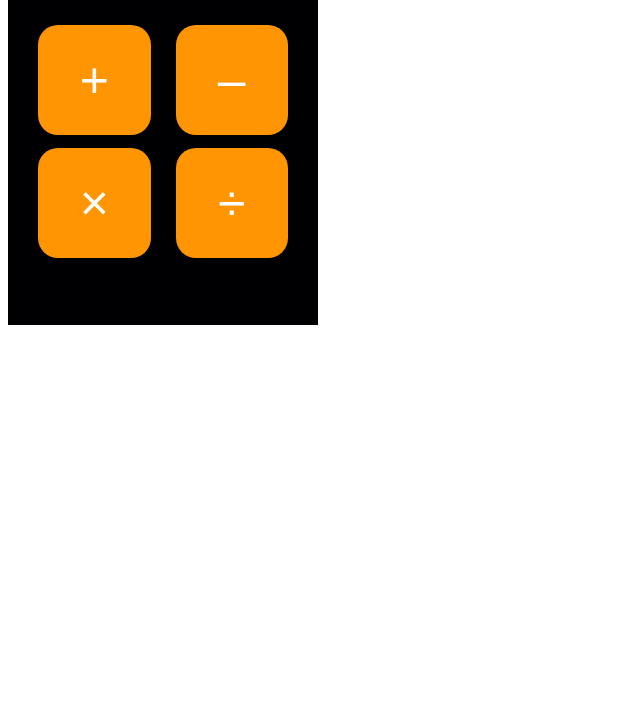
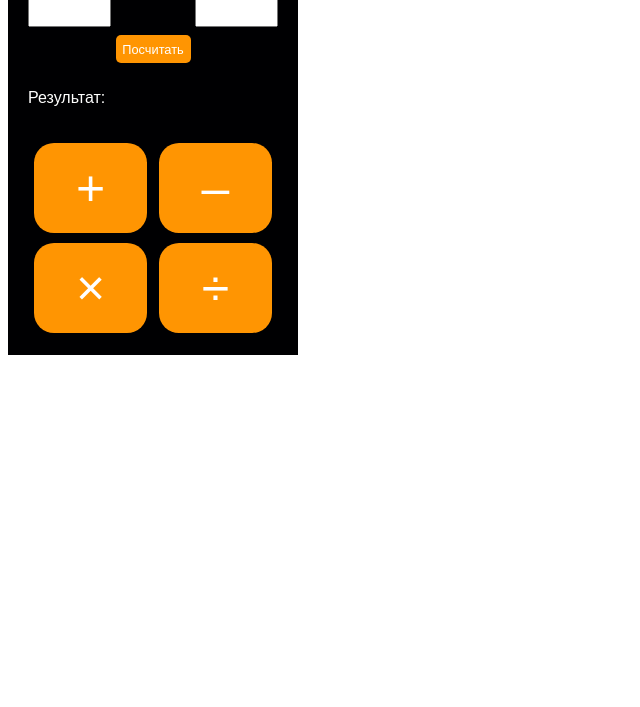
Before and after one commit to anevd/calculator, a plain HTML site: page index.html in a window 1280 px wide. Shown: the part 93-800 px from the top of the page, without its empty margins (0-640 px from the left). Drawn offline with Linux system fonts and the light colour scheme.

Commit message:
added inputs

```diff
--- a/index.html
+++ b/index.html
@@ -10,11 +10,21 @@
 	<body>
 		<section class="calculator">
 			<h1 class="title">Калькулятор</h1>
-			<div class="content">
-				<button class="button" onClick="sumResult()">+</button>
-				<button class="button" onClick="subtractionResult()">–</button>
-				<button class="button" onClick="multiplicationResult()">&times;</button>
-				<button class="button" onClick="divisionResult()">&divide;</button>
+			<div class="calculation">
+				<input type="text" class="input firstNum" />
+				<div class="symbol"></div>
+				<input type="text" class="input secondNum" />
+			</div>
+			<button class="button" onclick="calculateResult()">Посчитать</button>
+			<div class="result">
+				<h2 class="title_result">Результат:</h2>
+				<div class="result__area"></div>
+			</div>
+			<div class="sign">
+				<button class="button sign__btn plus" value="+" onclick="plus()">+</button>
+				<button class="button sign__btn minus" value="–" onclick="minus()">–</button>
+				<button class="button sign__btn times" value="&times;" onclick="times()">&times;</button>
+				<button class="button sign__btn divide" value="&divide;" onclick="divide()">&divide;</button>
 			</div>
 		</section>
 		<script src="index.js"></script>
--- a/index.js
+++ b/index.js
@@ -1,27 +1,40 @@
-function sumResult() {
-	let a = +prompt("Введите первое число");
-	let b = +prompt("Введите второе число");
-	let sum = a + b;
-	alert(`Сумма чисел равна ${sum}`);
+function plus() {
+	let sign = document.querySelector(".plus").value;
+	document.querySelector(".symbol").innerHTML = sign;
 }
 
-function subtractionResult() {
-	let a = +prompt("Введите первое число");
-	let b = +prompt("Введите второе число");
-	let subtraction = a - b;
-	alert(`Разность чисел равна ${subtraction}`);
+function minus() {
+	let sign = document.querySelector(".minus").value;
+	document.querySelector(".symbol").innerHTML = sign;
 }
 
-function multiplicationResult() {
-	let a = +prompt("Введите первое число");
-	let b = +prompt("Введите второе число");
-	let multiplication = a * b;
-	alert(`Произведение чисел равно ${multiplication}`);
+function times() {
+	let sign = document.querySelector(".times").value;
+	document.querySelector(".symbol").innerHTML = sign;
 }
 
-function divisionResult() {
-	let a = +prompt("Введите первое число");
-	let b = +prompt("Введите второе число");
-	let division = a / b;
-	alert(`Частное чисел равно ${division}`);
+function divide() {
+	let sign = document.querySelector(".divide").value;
+	document.querySelector(".symbol").innerHTML = sign;
 }
+
+function calculateResult() {
+	let firstNum = +document.querySelector(".firstNum").value;
+	let secondNum = +document.querySelector(".secondNum").value;
+	if (document.querySelector(".symbol").textContent == document.querySelector(".plus").value) {
+		let result = firstNum + secondNum;
+		document.querySelector(".result__area").innerHTML = +result.toFixed(5);
+	} else if (document.querySelector(".symbol").textContent == document.querySelector(".minus").value) {
+		let result = firstNum - secondNum;
+		document.querySelector(".result__area").innerHTML = +result.toFixed(5);
+	} else if (document.querySelector(".symbol").textContent == document.querySelector(".times").value) {
+		let result = firstNum * secondNum;
+		document.querySelector(".result__area").innerHTML = +result.toFixed(5);
+	} else if (document.querySelector(".symbol").textContent == document.querySelector(".divide").value) {
+		let result = firstNum / secondNum;
+		document.querySelector(".result__area").innerHTML = +result.toFixed(5);
+	} else {
+		let result = "Ошибка";
+		document.querySelector(".result__area").innerHTML = result;
+	}
+}
--- a/style.css
+++ b/style.css
@@ -2,9 +2,9 @@
 	font-family: sans-serif;
 }
 .calculator {
-	height: 350px;
+	height: 400px;
 	width: 250px;
-	padding: 30px;
+	padding: 20px;
 	background-color: #000002;
 }
 
@@ -15,25 +15,100 @@
 	text-align: center;
 }
 
-.content {
-	height: 70%;
-	margin-top: 40px;
+.button {
+	display: block;
+	margin: 0 auto;
+	margin-top: 10px;
+	width: 30%;
+	height: 7%;
+	background-color: #ff9502;
+	border: none;
+	border-radius: 5px;
+	color: #fff;
+	font-size: 0.8rem;
+	cursor: pointer;
+}
+
+.button:hover {
+	display: block;
+	margin: 0 auto;
+	margin-top: 10px;
+	width: 30%;
+	height: 7%;
+	background-color: #f8b351;
+	border: none;
+	border-radius: 5px;
+	color: #fff;
+	font-size: 0.8rem;
+	cursor: pointer;
+}
+
+.input {
+	width: 30%;
+	font-size: 2rem;
+	text-align: right;
+}
+
+.calculation {
+	display: flex;
+	justify-content: space-between;
+	align-items: center;
+	height: 40px;
+	margin-top: 10px;
+	color: #ff9502;
+}
+
+.symbol {
+	display: flex;
+	justify-content: center;
+	align-items: center;
+	width: 30%;
+	height: 100%;
+	font-size: 2.5rem;
+}
+
+.title_result {
+	margin: 0;
+	font-size: 1rem;
+	color: #fff;
+	font-weight: 300;
+}
+
+.result {
+	display: flex;
+	justify-content: space-between;
+	align-items: center;
+	margin-top: 20px;
+}
+
+.result__area {
+	display: flex;
+	justify-content: center;
+	align-items: center;
+	width: 150px;
+	height: 30px;
+	color: #ff9502;
+	font-size: 2rem;
+}
+
+.sign {
+	height: 50%;
+	margin-top: 20px;
 	display: flex;
 	flex-wrap: wrap;
 	justify-content: space-between;
 }
 
-.button {
+.sign__btn {
 	width: 45%;
 	height: 45%;
-	background-color: #ff9502;
-	border: none;
 	border-radius: 20px;
-	color: #fff;
 	font-size: 50px;
-	cursor: pointer;
 }
 
-.button:hover {
-	background-color: #f8b351;
+.sign__btn:hover {
+	width: 45%;
+	height: 45%;
+	border-radius: 20px;
+	font-size: 50px;
 }
```
